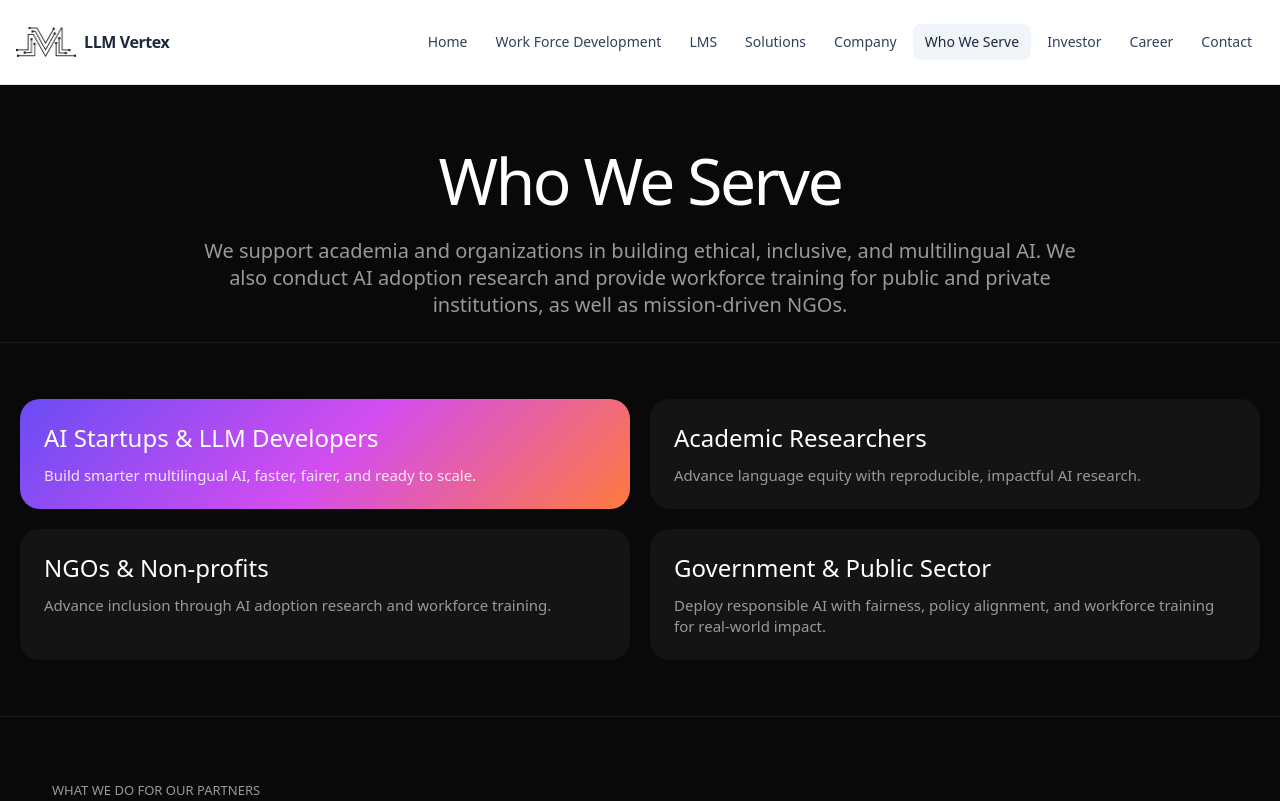
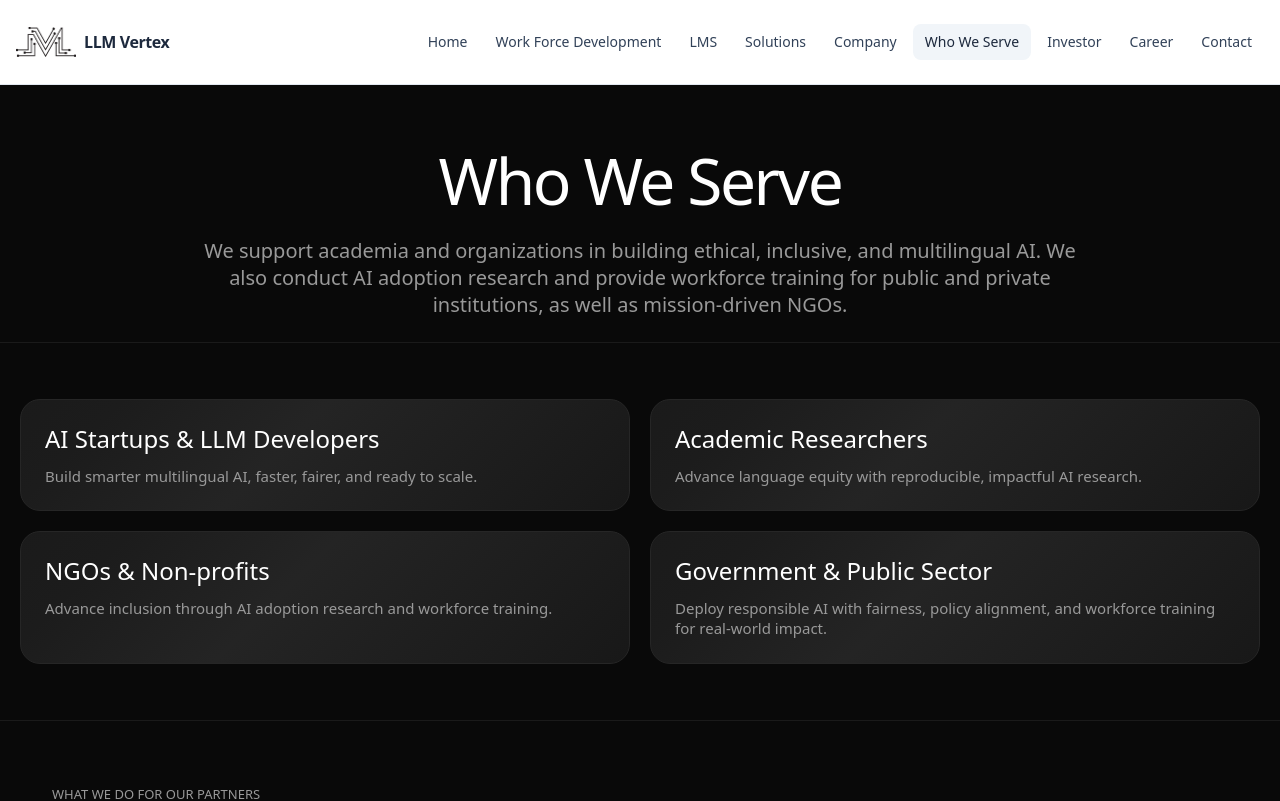
Before and after one commit to jualam/LLM_Vertex, a React (Vite) app: page /who-we-serve in a window 1280 px wide. Shown: the top 801 px of the page. Built offline with nearby package versions, Linux system fonts and the light colour scheme.

Commit message:
who we serve updated

```diff
--- a/src/pages/WhoWeServe.jsx
+++ b/src/pages/WhoWeServe.jsx
@@ -80,6 +80,27 @@ const industries = [
 export default function WhoWeServe() {
   return (
     <main className="bg-[#090909] text-white [font-feature-settings:'cv01','cv05','cv09','cv11','ss03','ss07']">
+      <style>{`
+        @keyframes serveCardShift {
+          0%, 100% { background-position: 0% 50%; }
+          50% { background-position: 100% 50%; }
+        }
+        .serve-card-surface {
+          background:
+            radial-gradient(circle at 12% 15%, rgba(255,255,255,.08), transparent 28%),
+            linear-gradient(135deg, #141414 0%, #1c1c1c 42%, #242424 58%, #141414 100%);
+          background-size: 180% 180%;
+          animation: serveCardShift 9s ease-in-out infinite;
+        }
+        .serve-card-surface:hover {
+          animation: serveCardShift 9s ease-in-out infinite, serveCardBounce .55s ease;
+        }
+        @keyframes serveCardBounce {
+          0%, 100% { transform: translateY(0) scale(1); }
+          35% { transform: translateY(-8px) scale(1.015); }
+          65% { transform: translateY(-3px) scale(1.006); }
+        }
+      `}</style>
       <section className="mx-auto max-w-7xl px-5 pb-5 pt-10 md:pb-6 md:pt-16">
         <Motion.div variants={container} initial="hidden" animate="show" className="text-center">
           <Motion.h1
@@ -107,18 +128,14 @@ export default function WhoWeServe() {
           viewport={{ once: true, amount: 0.2 }}
           className="mx-auto grid max-w-7xl gap-5 px-5 py-12 md:grid-cols-2 md:py-14"
         >
-          {cards.map(([title, body], index) => (
+          {cards.map(([title, body]) => (
             <Motion.div
               key={title}
               variants={item}
-              className={`rounded-[20px] p-6 ${
-                index === 0
-                  ? "bg-[linear-gradient(135deg,#6a4cf5_0%,#d44df0_52%,#ff7a3d_100%)]"
-                  : "bg-[#141414]"
-              }`}
+              className="serve-card-surface rounded-[20px] border border-[#262626] p-6 transition-transform will-change-transform"
             >
               <h3 className="text-[24px] font-medium leading-tight text-white">{title}</h3>
-              <p className={`mt-3 text-[15px] leading-[1.35] ${index === 0 ? "text-white/85" : "text-[#999999]"}`}>
+              <p className="mt-3 text-[15px] leading-[1.35] text-[#999999]">
                 {body}
               </p>
             </Motion.div>
```
